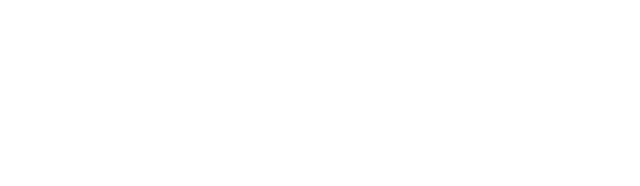
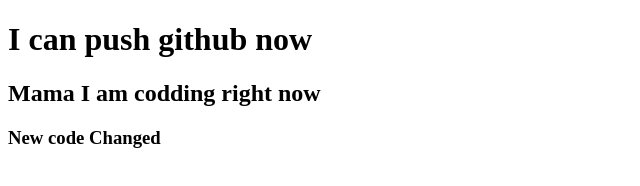
Before and after one commit to RAIHANRASUL17/my-fourth-repo, a plain HTML site: page index.html in a window 1280 px wide. Shown: the whole page, without its empty margins (0-640 px from the left). Drawn offline with Linux system fonts and the light colour scheme.

Commit message:
added header

```diff
--- a/index.html
+++ b/index.html
@@ -7,6 +7,8 @@
     <title>MY Fourth Github Repo File</title>
 </head>
 <body>
-
+    <h1>I can push github now</h1>
+    <h2>Mama I am codding right now</h2>
+    <h3>New code Changed</h3>
 </body>
 </html>
```
